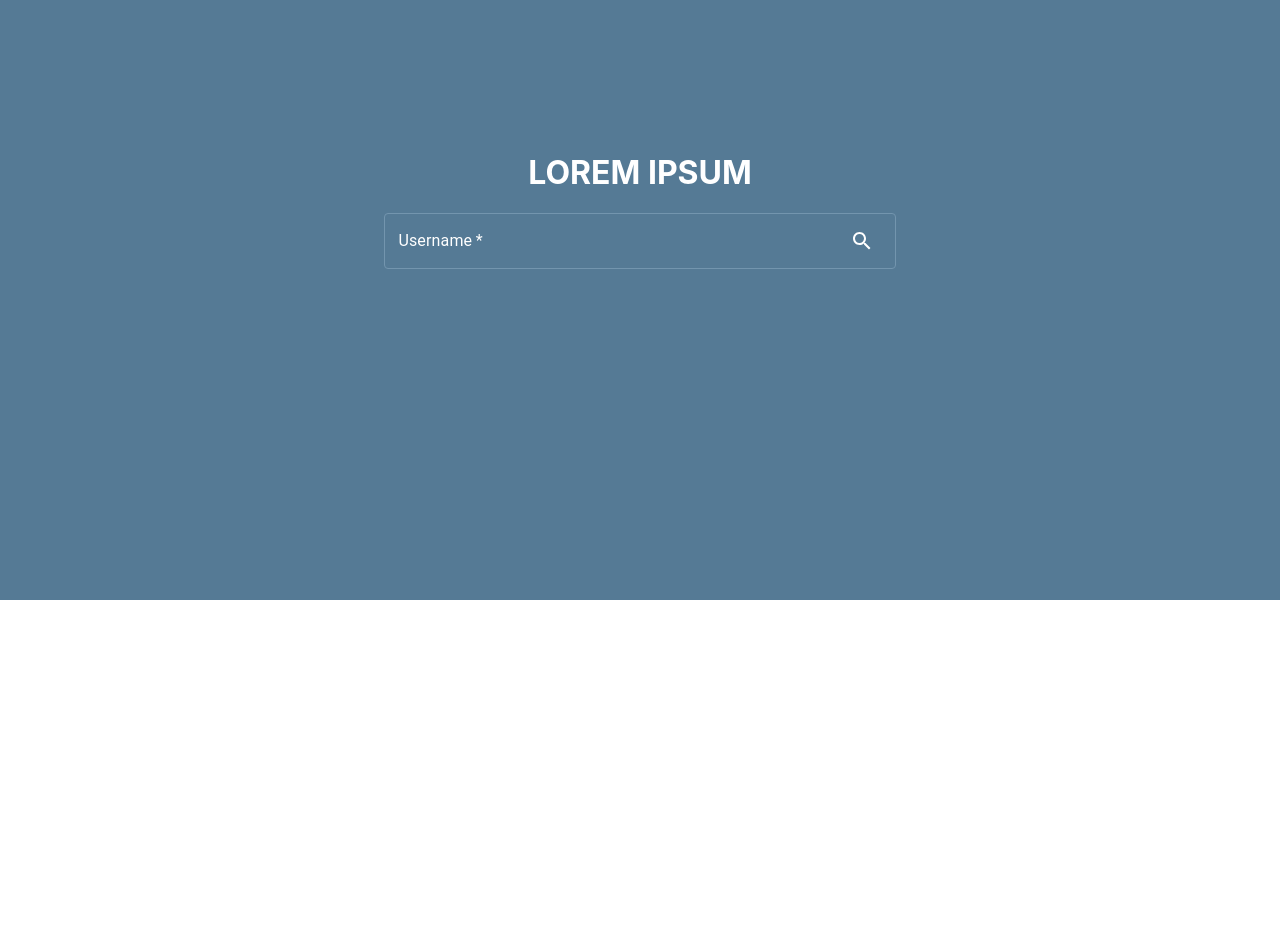
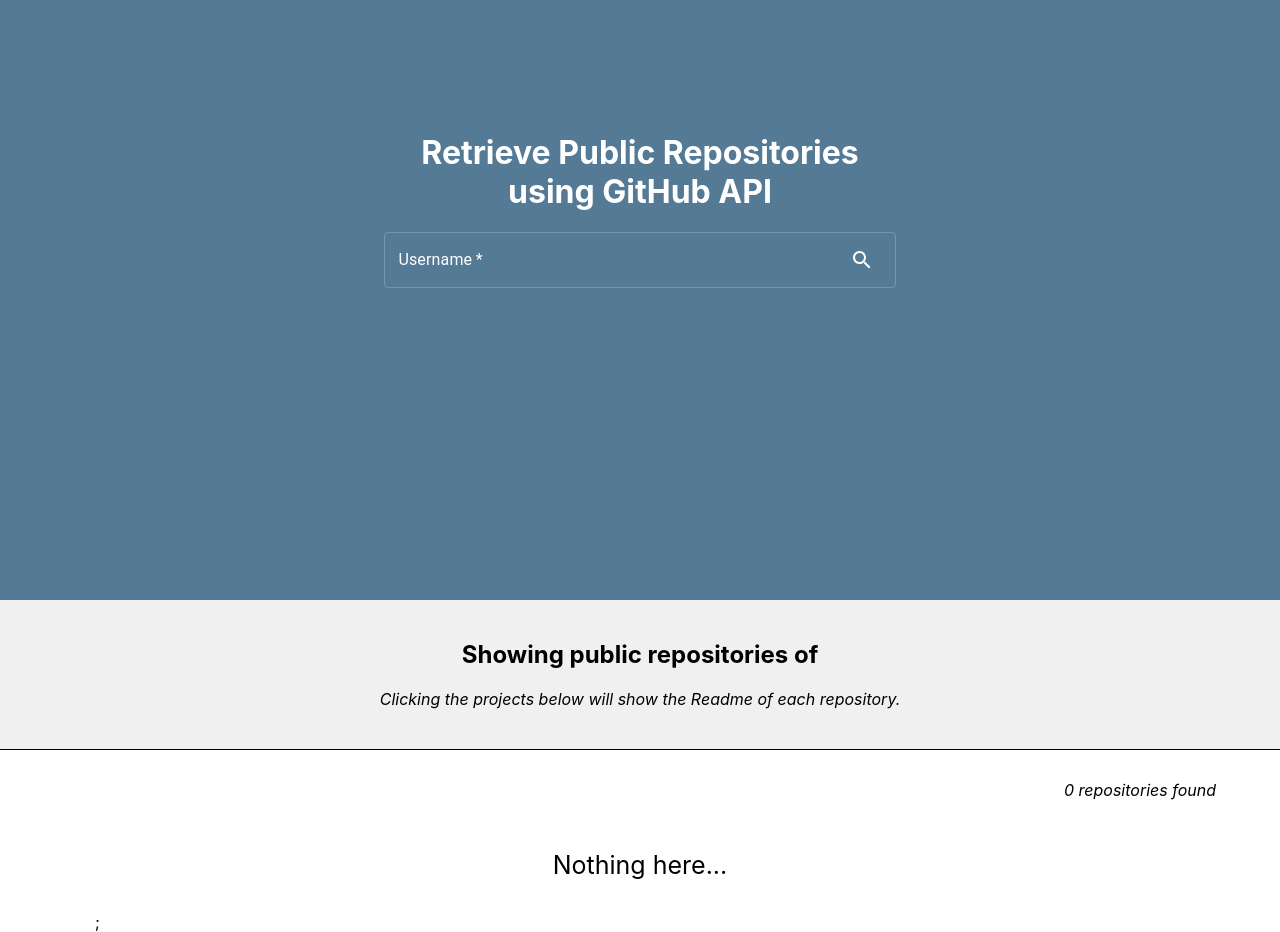
Before and after one commit to ashantee18/my-webapp, a React (Create React App) app: page / in a window 1280 px wide. Shown: the part 200-1132 px from the top of the page. Before the commit the page ends 840 px from the top, so only its background shows below. Built offline with nearby package versions, Linux system fonts and the light colour scheme.

Commit message:
Layout updates

```diff
--- a/public/index.html
+++ b/public/index.html
@@ -2,14 +2,13 @@
 <html lang="en">
   <head>
     <meta charset="utf-8" />
-    <link rel="icon" href="%PUBLIC_URL%/favicon.ico" />
+    <link rel="icon" href="%PUBLIC_URL%/logo.jpg" />
     <meta name="viewport" content="width=device-width, initial-scale=1" />
     <meta name="theme-color" content="#000000" />
     <meta
       name="description"
       content="Web site created using create-react-app"
     />
-    <link rel="apple-touch-icon" href="%PUBLIC_URL%/logo192.png" />
     <!--
       manifest.json provides metadata used when your web app is installed on a
       user's mobile device or desktop. See https://developers.google.com/web/fundamentals/web-app-manifest/
@@ -24,7 +23,7 @@
       work correctly both with client-side routing and a non-root public URL.
       Learn how to configure a non-root public URL by running `npm run build`.
     -->
-    <title>React App</title>
+    <title>React Web App</title>
   </head>
   <body>
     <noscript>You need to enable JavaScript to run this app.</noscript>
--- a/src/App.css
+++ b/src/App.css
@@ -8,3 +8,9 @@
 .SearchButton{
   margin-top: 20px!important;
 }
+
+.project-item{
+  cursor: pointer;
+  border-bottom: 1px solid #7395AE;
+  padding: 20px 0;
+}
--- /dev/null
+++ b/src/components/Modal.tsx
@@ -0,0 +1,19 @@
+import styled from 'styled-components';
+
+export const ModalStyle = {
+    position: 'absolute',
+    top: '50%',
+    left: '50%',
+    transform: 'translate(-50%, -50%)',
+    width: 600,
+    bgcolor: 'background.paper',
+    border: '2px solid #000',
+    boxShadow: 24,
+    p: 4,
+    overflow: 'auto',
+    maxHeight: '80%',
+  };
+
+  export const Border = styled.div`
+    border-bottom: 1px solid #7395AE;
+  `
--- /dev/null
+++ b/src/components/Results.tsx
@@ -0,0 +1,14 @@
+import styled from 'styled-components';
+
+export const TotalCount = styled('i')`
+  text-align: right;
+  display: block;
+  margin-bottom: 50px;
+`;
+
+export const ProjectHeader = styled.div`
+  border-bottom: 1px solid #000;
+  margin-bottom: 30px;
+  padding: 20px 0 40px 0;
+  background-color: #f0f0f0;
+`;
--- a/src/components/SearchField.tsx
+++ b/src/components/SearchField.tsx
@@ -1,6 +1,7 @@
-import { styled, TextField } from "@mui/material";
+import styled from 'styled-components';
+import { IconButton, TextField } from "@mui/material";
 
-const SearchField = styled(TextField)({
+export const SearchField = styled(TextField)({
   '& label.Mui-focused': {
     color: '#FFFFFF',
   },
@@ -24,4 +25,13 @@
   },
 });
 
-export default SearchField;
+export const SearchBar = styled.div`
+  text-align: center;
+  width: 60%;
+  margin: 0 auto;
+  display:grid;
+`;
+
+export const SearchIcon = styled(IconButton)`
+  color:#fff!important;
+`;
--- a/src/views/main.tsx
+++ b/src/views/main.tsx
@@ -1,4 +1,4 @@
-import { Box, Container, FormControl, IconButton, Modal, Typography } from "@mui/material";
+import { Box, Container, FormControl, Modal, Typography } from "@mui/material";
 import FolderOpenOutlinedIcon from '@material-ui/icons/FolderOpenOutlined';
 import SearchOutlinedIcon from '@material-ui/icons/SearchOutlined';
 import React, { FunctionComponent, useEffect, useState } from "react";
@@ -6,8 +6,10 @@
 import { useDispatch, useSelector } from "react-redux";
 import { actionGetReadme, actionGetRepositories } from "../modules/actions";
 import { getReadmeSelector, getRepoSelector } from "../selector";
-import SearchField from "../components/SearchField";
+import { SearchBar, SearchIcon, SearchField } from "../components/SearchField";
 import { Base64 } from "js-base64";
+import { ProjectHeader, TotalCount } from "../components/Results";
+import { Border, ModalStyle } from "../components/Modal";
 
 const CustomContainer = styled.div<{ displayState: boolean }>`
   margin: 0 auto;
@@ -15,44 +17,24 @@
   align-items: center;
   transition: all 0.3s ease-out;
   height: ${(props: any) => props.displayState ? "40vh" : "100vh"};
-  transition: all 0.3s ease-out;
   background-color:#557A95;
 `;
-const ProjectContainer = styled.div`
-  margin-top: 40px;
+
+const ProjectContainer = styled.div<{ projectState: boolean }>`
+  display: ${(props: any) => props.displayState ? "none" : "block"};
   text-align: center;
-  cursor: pointer;
-`;
-const SearchBar = styled.div`
-  text-align: center;
-  width: 60%;
-  margin: 0 auto;
-  display:grid;
+  transition: all 0.3s ease-out;
 `;
 
-const SearchIcon = styled(IconButton)`
-  color:#fff!important;
+const Empty = styled(Box)`
+  font-size: 25px;
 `;
-
-const ModalStyle = {
-  position: 'absolute',
-  top: '50%',
-  left: '50%',
-  transform: 'translate(-50%, -50%)',
-  width: 600,
-  bgcolor: 'background.paper',
-  border: '2px solid #000',
-  boxShadow: 24,
-  p: 4,
-  overflow: 'auto',
-  maxHeight: '80%',
-};
-
 
 export const Main: FunctionComponent = () => {
   const [username, setUsername] = useState('');
   const [repository, setRepoName] = useState('');
   const [displayState, setDisplayState] = useState(false);
+  const [projectState, setProjectState] = useState(false);
   const [open, setOpen] = React.useState(false);
   const [decode, setEncode] = React.useState('');
   const handleOpen = () => setOpen(true);
@@ -62,24 +44,24 @@
   const list = useSelector(getRepoSelector);
   const readme = useSelector(getReadmeSelector);
 
-  const element = document.getElementById("modal-modal-description");
-
   useEffect(() => {
     const decodeString = Base64.atob(readme);
     setEncode(decodeString);
-  },[readme])
+  }, [readme])
 
   const handleKeyDown = (e: React.KeyboardEvent<HTMLInputElement>) => {
     if (e.key === 'Enter') {
       setDisplayState(true);
       onClickSearch();
     } else {
+      setProjectState(false);
       setDisplayState(false);
     }
   }
 
   const onClickSearch = () => {
     setDisplayState(true);
+    setProjectState(true);
     dispatch(actionGetRepositories(username));
   }
 
@@ -99,7 +81,7 @@
       <CustomContainer displayState={displayState}>
         <Container maxWidth="md">
           <SearchBar>
-            <h1>LOREM IPSUM</h1>
+            <h1>Retrieve Public Repositories <br /> using GitHub API</h1>
             <FormControl>
               <SearchField
                 label="Username"
@@ -119,17 +101,31 @@
           </SearchBar>
         </Container>
       </CustomContainer>
-      <ProjectContainer className='projectsContainer'>
-        <Box display="grid" gridTemplateColumns="repeat(12, 1fr)" gap={4}>
-          {list.length > 0 &&
-            list && list.map((repo: any, index: number) => (
-              <Box gridColumn="span 4" key={index}>
-                <FolderOpenOutlinedIcon onClick={() => onClickProject(repo.name)} className="muiIcon" />
-                <h2>{repo.name}</h2>
-              </Box>
-            ))
-          }
-        </Box>
+      <ProjectContainer projectState={projectState} className='projectsContainer'>
+        <ProjectHeader>
+          <h2>Showing public repositories of {username}</h2>
+          <i>Clicking the projects below will show the Readme of each repository.</i>
+        </ProjectHeader>
+        <Container>
+          <TotalCount>{list.length} repositories found</TotalCount>
+          <Box display="grid" gridTemplateColumns="repeat(12, 1fr)" gap={4}>
+            {list && list.length > 0 ?
+              (list.map((repo: any, index: number) => {
+                return (
+                  <Box gridColumn="span 4" key={index} className='project-item'>
+                    <FolderOpenOutlinedIcon onClick={() => onClickProject(repo.name)} className="muiIcon" />
+                    <h2>{repo.name}</h2>
+                  </Box>
+                )
+              })
+              ) : (
+                <Empty gridColumn="span 12">
+                  Nothing here...
+                </Empty>
+              )
+            };
+          </Box>
+        </Container>
       </ProjectContainer>
       <Modal
         open={open}
@@ -141,6 +137,7 @@
           <Typography id="modal-modal-title" variant="h6" component="h2">
             Readme of {repository} by {username}
           </Typography>
+          <Border />
           <Typography id="modal-modal-description" sx={{ mt: 2 }}>
             {decode}
           </Typography>
```
Also changed, not shown: public/logo.jpg (added), 1 other file (tests, documents, lock files or other folders).
